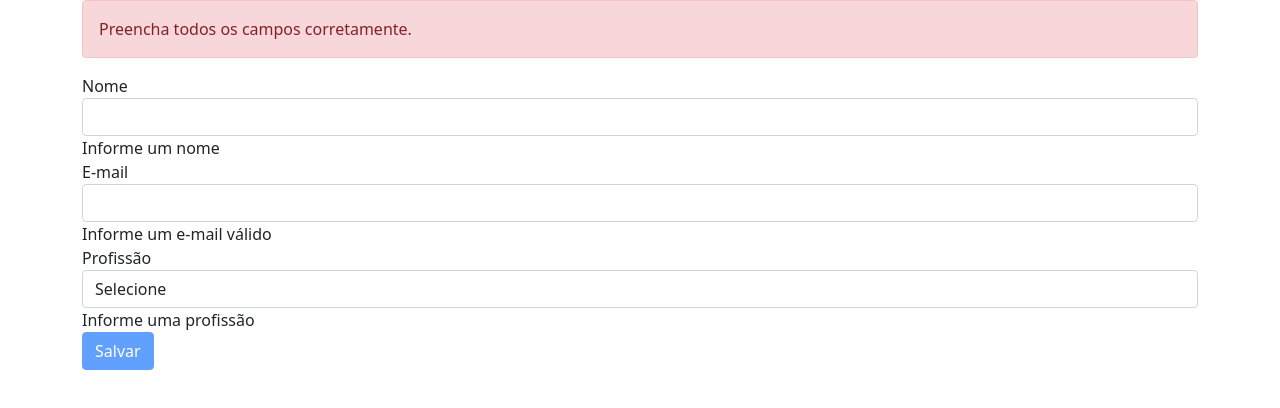
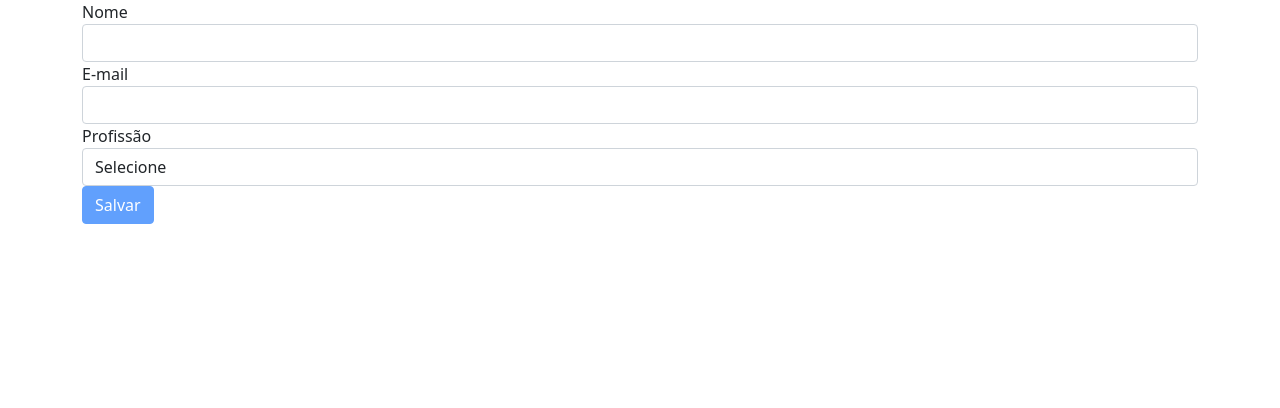
Before and after one commit to andersonmisson/formulario-angular, an Angular app: page / in a window 1280 px wide. Shown: the top 408 px of the page. Built offline with nearby package versions, Linux system fonts and the light colour scheme.

Commit message:
Rastreando o estado em controles do formulário

```diff
--- a/src/app/app.component.html
+++ b/src/app/app.component.html
@@ -1,6 +1,6 @@
 <div class="container">
 
-  <div *ngIf="usuarioForm.invalid" class="alert alert-danger">
+  <div *ngIf="usuarioForm.invalid && usuarioForm.dirty" class="alert alert-danger">
     Preencha todos os campos corretamente.
   </div>
 
@@ -11,8 +11,12 @@
       <input type="text" class="form-control" name="primeiroNome"
         [(ngModel)]="cliente.nome" required minlength="10" #nome="ngModel">
 
-      <div *ngIf="nome.hasError('required')">Informe um nome</div>
-      <div *ngIf="nome.hasError('minlength')">O nome deve ser completo</div>
+        <!-- Touched: {{ nome.touched }}<br>  Se você TOCAR em um campo uma vez, fica TRUE -->
+        <!-- Pristine: {{ nome.pristine }} <br> Contrario de DIRTY, Se nunca foi alterado, fica TRUE -->
+        <!-- Dirty: {{ nome.dirty }}  Se você escrever alguma coisa no campo, ele fica true-->
+
+      <div *ngIf="nome.hasError('required') && nome.touched">Informe um nome</div>
+      <div *ngIf="nome.hasError('minlength') && nome.touched">O nome deve ser completo</div>
     </div> <!-- REQUIRED - Para ser um campo obrigatorio -->
            <!-- MINLENGHT - Minimo 10 letras -->
 
@@ -21,7 +25,7 @@
       <input type="text" class="form-control" name="emailAddress"
         [(ngModel)]="cliente.email" required email #email="ngModel">
 
-      <div *ngIf="email.invalid">Informe um e-mail válido</div>
+      <div *ngIf="email.invalid && email.touched">Informe um e-mail válido</div>
     </div><!-- REQUIRED - Para ser um campo obrigatorio -->
           <!-- EMAIL - Configuração para o email, ter @ por exemplo -->
 
@@ -34,7 +38,7 @@
           [value]="profissao">{{ profissao }}</option>
       </select>
 
-      <div *ngIf="profissao.invalid">Informe uma profissão</div>
+      <div *ngIf="profissao.invalid && profissao.touched">Informe uma profissão</div>
     </div><!-- REQUIRED - Para ser um campo obrigatorio -->
 
     <button type="submit" class="btn btn-primary"
```
